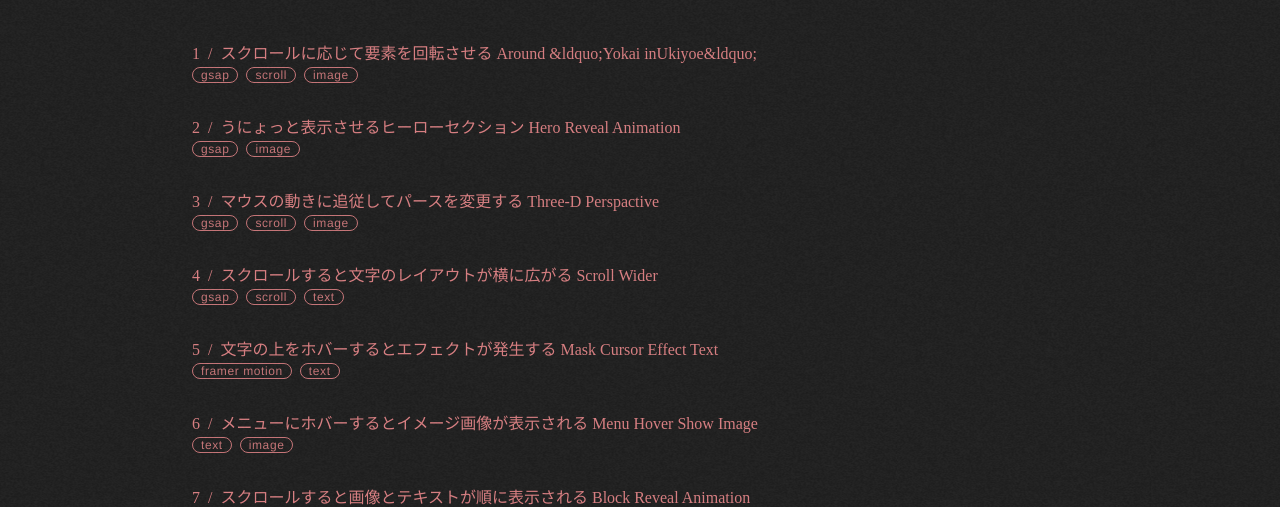
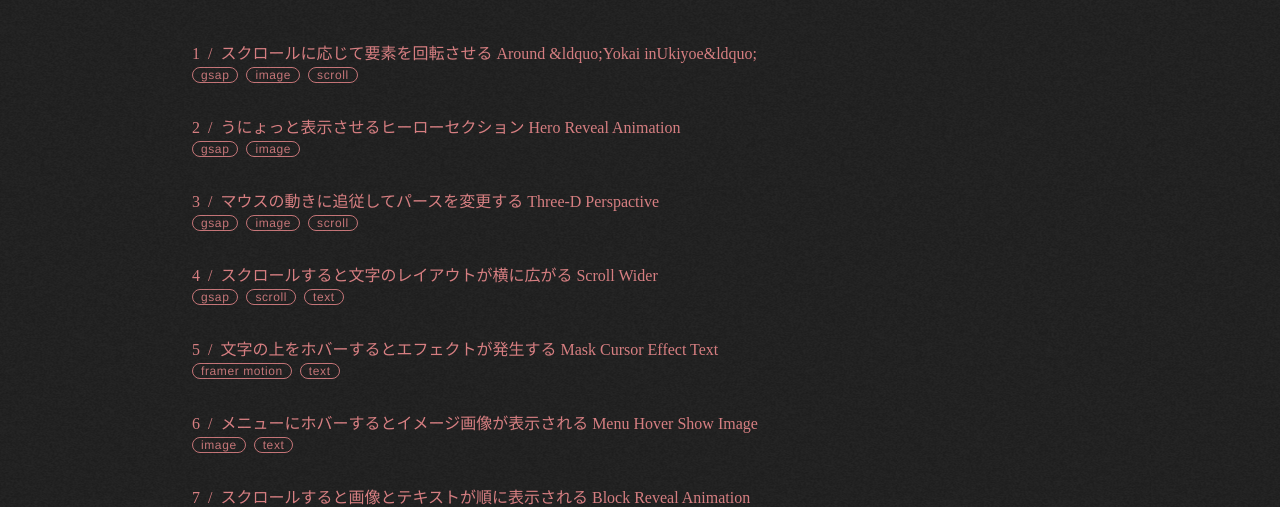
Before and after one commit to Shumpei0111/MBJS-2023, a Next.js app: page /dev in a window 1280 px wide. Shown: the part 299-806 px from the top of the page. Built offline with nearby package versions, Linux system fonts and the light colour scheme; a web font is replaced by a local one.

Commit message:
feat: dev index tag sort

```diff
--- a/src/pages/dev/index.tsx
+++ b/src/pages/dev/index.tsx
@@ -76,7 +76,9 @@ export default function DevIndex() {
                     <span className="hover:underline">{item.title}</span>
                   </Link>
                   <ul data-name="tags" className="flex gap-2">
-                    {item.tag.map((tag, i) => (
+                    {item.tag
+                      .sort((a, b) => (a < b ? -1 : a > b ? 1 : 0))
+                      .map((tag, i) => (
                         <li key={i} className="text-12 tracking-wider">
                           <span className="border-1 border-primary px-2 rounded-full font-blog opacity-90">
                             {tag}
```
Lines whose indentation alone changed are shown as unchanged.
